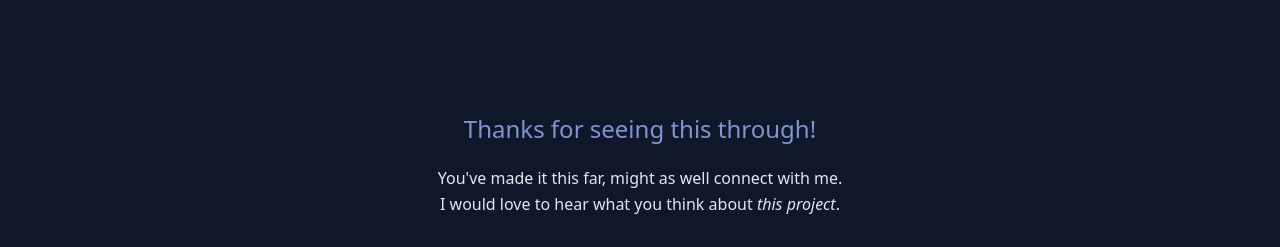
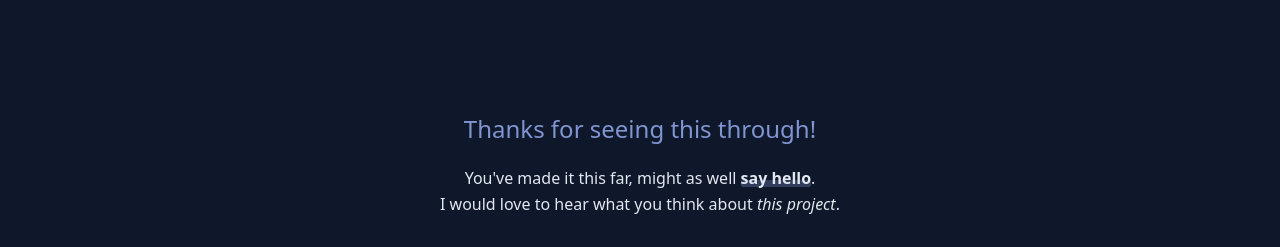
Before and after one commit to hn275/portfolio, a React (Vite) app: page / in a window 1280 px wide. Shown: the part 3788-4035 px from the top of the page. Built offline with nearby package versions, Linux system fonts and the light colour scheme.

Commit message:
feat: animated underline

```diff
--- a/src/App.tsx
+++ b/src/App.tsx
@@ -5,6 +5,7 @@ import {
   CopyToClipboard,
   AnimatedSection,
   SocialLinks,
+  AnimatedUnderline,
 } from "components";
 import { useContactMe } from "hooks";
 import { PROJECTS, WORK } from "assets/content";
@@ -17,6 +18,7 @@ import { Work } from "features/Work";
 import { About } from "features/About";
 import { ContactForm } from "features/ContactForm";
 import { FadeIn, SlideIn } from "layout";
+import { motion } from "framer-motion";
 
 function App() {
   const contactMeProps = useContactMe();
@@ -150,7 +152,7 @@ function App() {
         </AnimatedSection>
 
         <FadeIn>
-          <section
+          <motion.section
             id="contact"
             className="mt-32 mb-10 flex flex-col justify-center items-center gap-5 text-center"
           >
@@ -158,7 +160,11 @@ function App() {
               Thanks for seeing this through!
             </h2>
             <p>
-              You&apos;ve made it this far, might as well connect with me.
+              You&apos;ve made it this far, might as well&nbsp;
+              <AnimatedUnderline className="font-semibold">
+                say hello
+              </AnimatedUnderline>
+              .
               <br /> I would love to hear what you think about&nbsp;
               <a
                 className="italic hover:underline"
@@ -183,7 +189,7 @@ function App() {
               value="haln_01@proton.me"
               className="bg-slate-800 text-brand-50 font-mono"
             />
-          </section>
+          </motion.section>
         </FadeIn>
       </main>
 
--- /dev/null
+++ b/src/components/AnimatedUnderline.tsx
@@ -0,0 +1,32 @@
+import { HTMLAttributes } from "react";
+import { motion, Variants } from "framer-motion";
+import cx from "classnames";
+
+interface Props extends HTMLAttributes<HTMLSpanElement> {
+  h?: number;
+}
+
+export function AnimatedUnderline({ children, className, h }: Props) {
+  const vars: Variants = {
+    hidden: { width: 0 },
+    show: { width: "100%", transition: { delay: 0.3 } },
+  };
+
+  return (
+    <motion.span className={cx([className, "relative isolate"])}>
+      {children}
+      <motion.span
+        variants={vars}
+        initial="hidden"
+        whileInView="show"
+        viewport={{ once: true }}
+        className={cx([
+          "absolute bottom-[2px] left-0 w-full -z-10",
+          "bg-brand-50/30 rounded-sm",
+          className,
+        ])}
+        style={{ height: h || 7 }}
+      />
+    </motion.span>
+  );
+}
--- a/src/components/index.ts
+++ b/src/components/index.ts
@@ -4,3 +4,4 @@ export * from "./SocialLinks";
 export * from "./TextInput";
 export * from "./Image";
 export * from "./CopyToClipboard";
+export * from "./AnimatedUnderline";
--- a/src/features/Banner/Banner.tsx
+++ b/src/features/Banner/Banner.tsx
@@ -6,7 +6,7 @@ import { scrollToID } from "lib/scrollToID";
 export function Banner() {
   const vars: Variants = {
     hidden: { width: 0 },
-    show: { width: "100%" },
+    show: { width: "100%", transition: { delay: 0.3 } },
   };
 
   return (
--- a/src/features/Project/ProjectCard.tsx
+++ b/src/features/Project/ProjectCard.tsx
@@ -60,7 +60,7 @@ export function ProjectCard(props: Props) {
         <motion.div className="flex justify-between items-center">
           <motion.h2
             className={cx([
-              "text-white font-bold text-xl relative w-max isolate",
+              "text-white font-bold text-lg md:text-xl relative w-max isolate",
             ])}
           >
             <motion.span
--- a/src/features/Work/index.tsx
+++ b/src/features/Work/index.tsx
@@ -14,7 +14,7 @@ export function Work({ title, work, tasks, duration }: WorkProps) {
 
   return (
     <>
-      <div className="flex gap-2 text-lg">
+      <div className="flex gap-2 text-base md:text-lg">
         <h3 className="font-semibold">{title}</h3>
         <h4 className="font-semibold text-brand-50">@ {work}</h4>
       </div>
```
